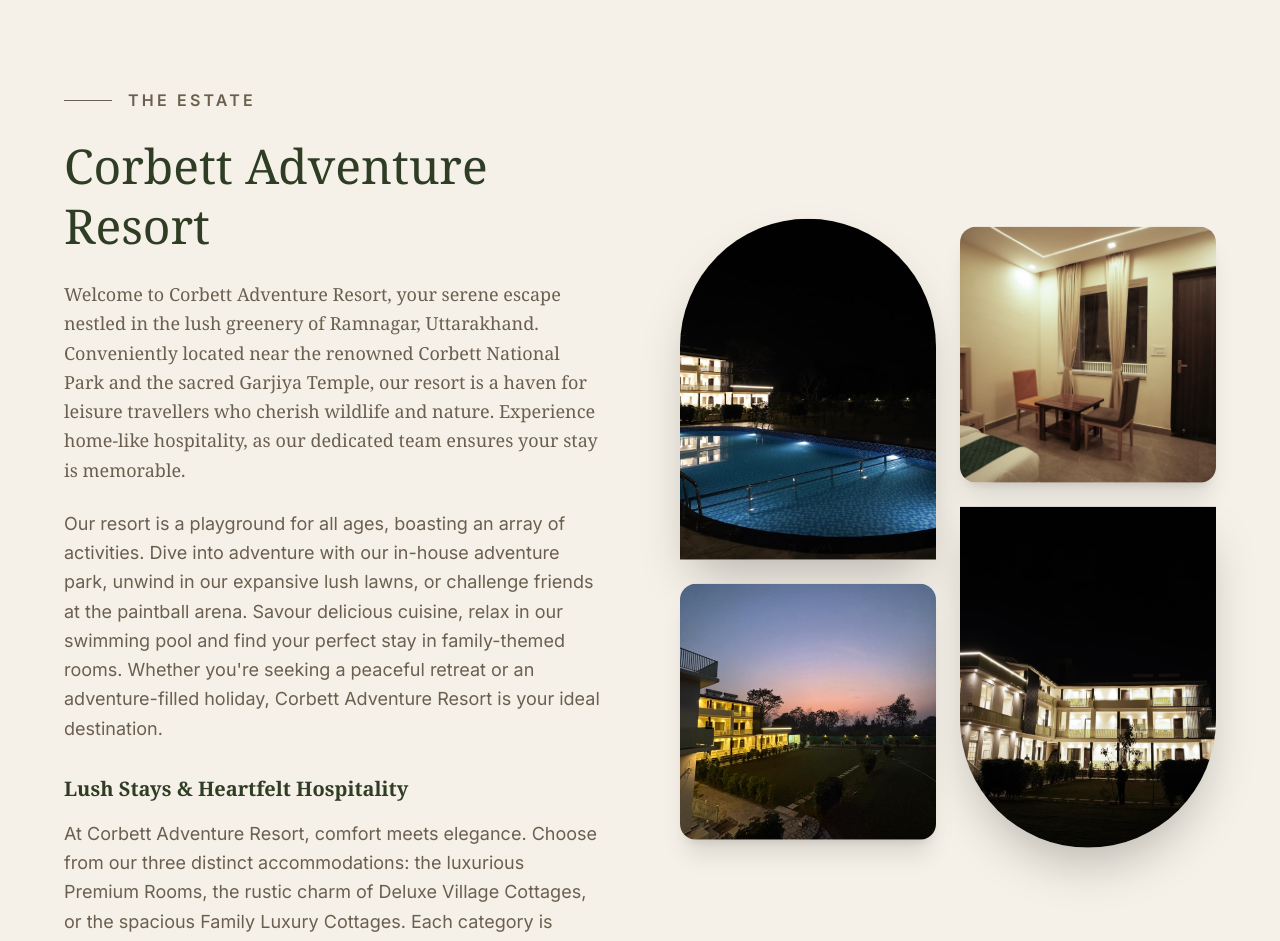
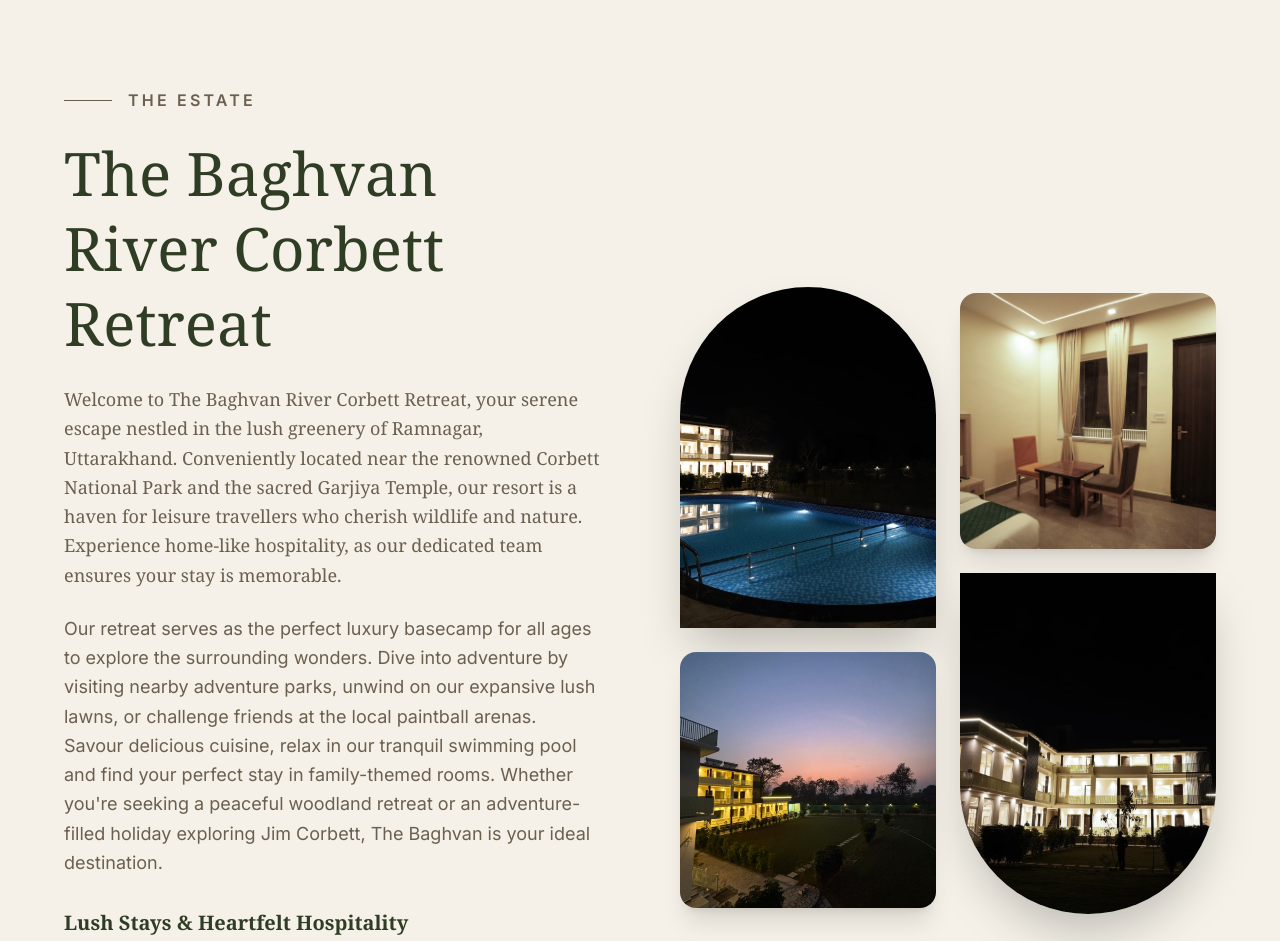
Before and after one commit to harshit17086/BAGHWAN, a Next.js app: page / in a window 1280 px wide. Shown: the part 840-1781 px from the top of the page. Built offline with nearby package versions, Linux system fonts and the light colour scheme.

Commit message:
chnges in the ui

```diff
--- a/app/components/AboutSection.tsx
+++ b/app/components/AboutSection.tsx
@@ -26,16 +26,16 @@
               The Estate
             </h3>
 
-            <h2 className="text-[#2F3D24] text-4xl md:text-5xl lg:text-5xl font-serif leading-tight mb-6">
-              Corbett Adventure Resort
+            <h2 className="text-[#2F3D24] text-4xl md:text-5xl lg:text-6xl font-serif leading-tight mb-6">
+              The Baghvan <br className="hidden lg:block" /> River Corbett Retreat
             </h2>
 
             <p className="text-[#6B5F4F] text-base md:text-lg leading-relaxed mb-6 font-serif">
-              Welcome to Corbett Adventure Resort, your serene escape nestled in the lush greenery of Ramnagar, Uttarakhand. Conveniently located near the renowned Corbett National Park and the sacred Garjiya Temple, our resort is a haven for leisure travellers who cherish wildlife and nature. Experience home-like hospitality, as our dedicated team ensures your stay is memorable.
+              Welcome to The Baghvan River Corbett Retreat, your serene escape nestled in the lush greenery of Ramnagar, Uttarakhand. Conveniently located near the renowned Corbett National Park and the sacred Garjiya Temple, our resort is a haven for leisure travellers who cherish wildlife and nature. Experience home-like hospitality, as our dedicated team ensures your stay is memorable.
             </p>
 
             <p className="text-[#6B5F4F] text-base md:text-lg leading-relaxed mb-6">
-              Our resort is a playground for all ages, boasting an array of activities. Dive into adventure with our in-house adventure park, unwind in our expansive lush lawns, or challenge friends at the paintball arena. Savour delicious cuisine, relax in our swimming pool and find your perfect stay in family-themed rooms. Whether you're seeking a peaceful retreat or an adventure-filled holiday, Corbett Adventure Resort is your ideal destination.
+              Our retreat serves as the perfect luxury basecamp for all ages to explore the surrounding wonders. Dive into adventure by visiting nearby adventure parks, unwind on our expansive lush lawns, or challenge friends at the local paintball arenas. Savour delicious cuisine, relax in our tranquil swimming pool and find your perfect stay in family-themed rooms. Whether you're seeking a peaceful woodland retreat or an adventure-filled holiday exploring Jim Corbett, The Baghvan is your ideal destination.
             </p>
 
             <h3 className="text-[#2F3D24] text-xl font-serif font-semibold mt-8 mb-4">
@@ -43,7 +43,7 @@
             </h3>
 
             <p className="text-[#6B5F4F] text-base md:text-lg leading-relaxed mb-8">
-              At Corbett Adventure Resort, comfort meets elegance. Choose from our three distinct accommodations: the luxurious Premium Rooms, the rustic charm of Deluxe Village Cottages, or the spacious Family Luxury Cottages. Each category is designed to provide a unique experience, blending modern amenities with nature's tranquillity. Immerse yourself in comfort as you create unforgettable memories.
+              At The Baghvan, comfort meets elegance. Choose from our three distinct accommodations: the luxurious Premium Rooms, the rustic charm of Deluxe Village Cottages, or the spacious Family Luxury Cottages. Each category is designed to provide a unique experience, blending modern amenities with nature's tranquillity. Immerse yourself in comfort as you create unforgettable memories.
             </p>
 
             {/* Subtle interactive explore button */}
```
